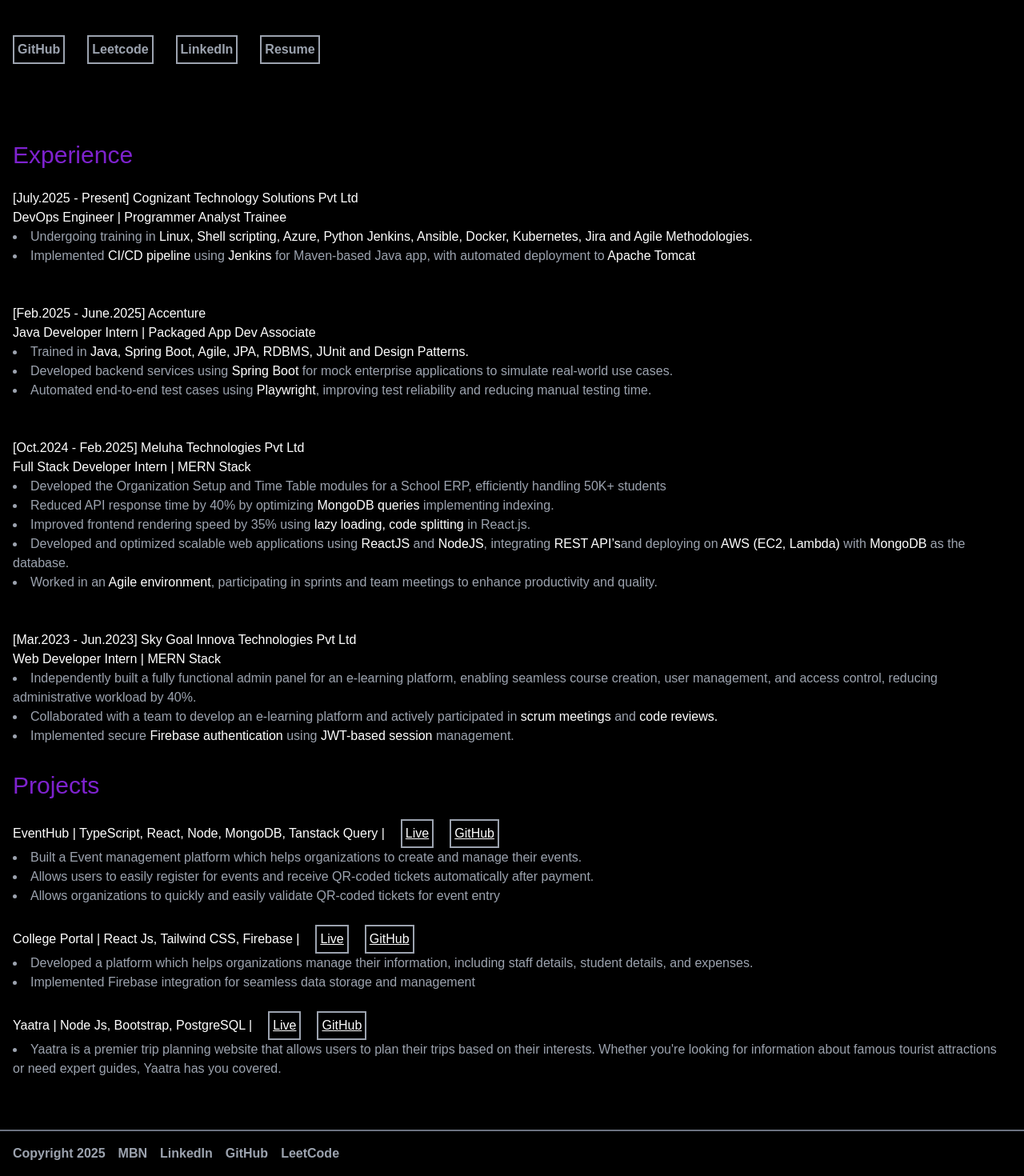
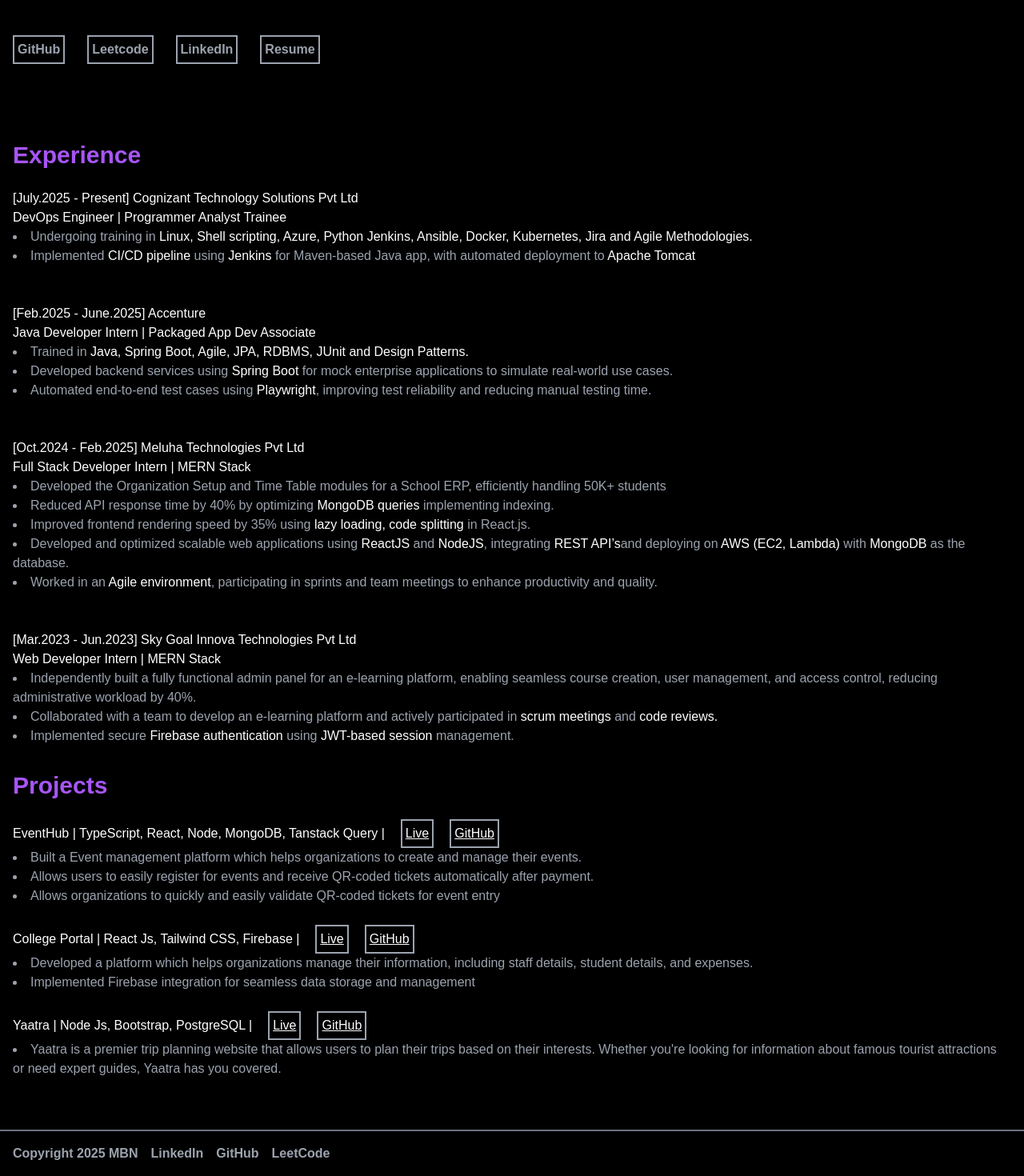
Before and after one commit to maradabhargavnaidu/Bhargav-Portfolio, a React (Create React App) app: page / in a window 1280 px wide. Shown: the part 312-1782 px from the top of the page at 80% size. Built offline with nearby package versions, Linux system fonts and the light colour scheme; a web font is replaced by a local one.

Commit message:
fixed mobile view

```diff
--- a/src/components/Footer.js
+++ b/src/components/Footer.js
@@ -2,12 +2,12 @@
 
 const Footer = () => {
   return (
-    <div className="p-4 mt-12 font-semibold border-t-2 border-gray-500 flex gap-4">
-      <div>Copyright 2025</div>
-      <div>MBN</div>
-      <div>LinkedIn</div>
-      <div>GitHub</div>
-      <div>LeetCode</div>
+    <div className="p-4 mt-12 font-semibold border-t-2 border-gray-500 flex gap-4 flex-col md:flex-row">
+      <div>Copyright 2025 MBN</div>
+
+      <a href="https://www.linkedin.com/in/bhargav-naidu/">LinkedIn</a>
+      <a href="https://github.com/maradabhargavnaidu">GitHub</a>
+      <a href="https://leetcode.com/u/BHASAH1829/">LeetCode</a>
     </div>
   );
 };
--- a/src/components/Header.js
+++ b/src/components/Header.js
@@ -23,7 +23,7 @@
         <span className="text-white">React, Node.js, Express, and MongoDB</span>{" "}
         to deliver scalable and efficient solutions.
       </p>
-      <div className="flex gap-7 py-16 text-md font-semibold">
+      <div className="flex gap-7 flex-wrap py-16 text-md font-semibold">
         <a
           href="https://github.com/maradabhargavnaidu"
           target="_blank"
--- a/src/components/Navbar.js
+++ b/src/components/Navbar.js
@@ -3,7 +3,7 @@
 const Navbar = () => {
   return (
     <div className=" flex justify-between items-center p-4 bg-black w-full fixed">
-      <div className="text-purple-700 text-2xl">MBN</div>
+      <div className="text-purple-500 text-2xl font-semibold">MBN</div>
       <div></div>
     </div>
   );
--- a/src/components/Projects.js
+++ b/src/components/Projects.js
@@ -3,7 +3,7 @@
 const Projects = () => {
   return (
     <div className="p-4">
-      <p className="text-purple-700 text-3xl">Projects</p>
+      <p className="text-purple-500 font-semibold text-3xl">Projects</p>
       <br />
       <div>
         <div className="text-white flex items-center gap-5">
--- a/src/components/Work.js
+++ b/src/components/Work.js
@@ -3,7 +3,7 @@
 const Work = () => {
   return (
     <div className="p-4">
-      <p className="text-purple-700 text-3xl">Experience</p>
+      <p className="text-purple-500 text-3xl font-semibold">Experience</p>
       <br />
       <div>
         <p className="text-white">
```
